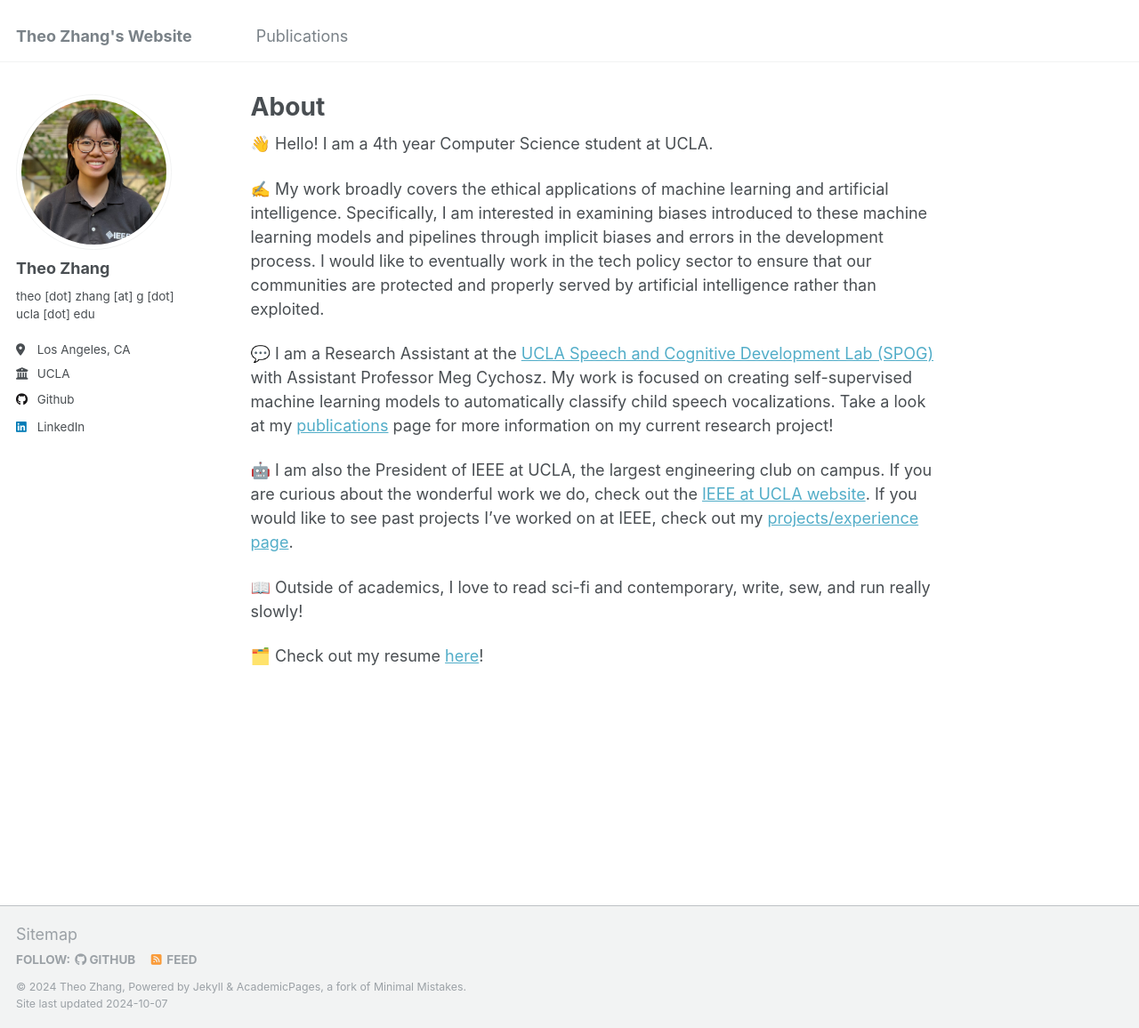
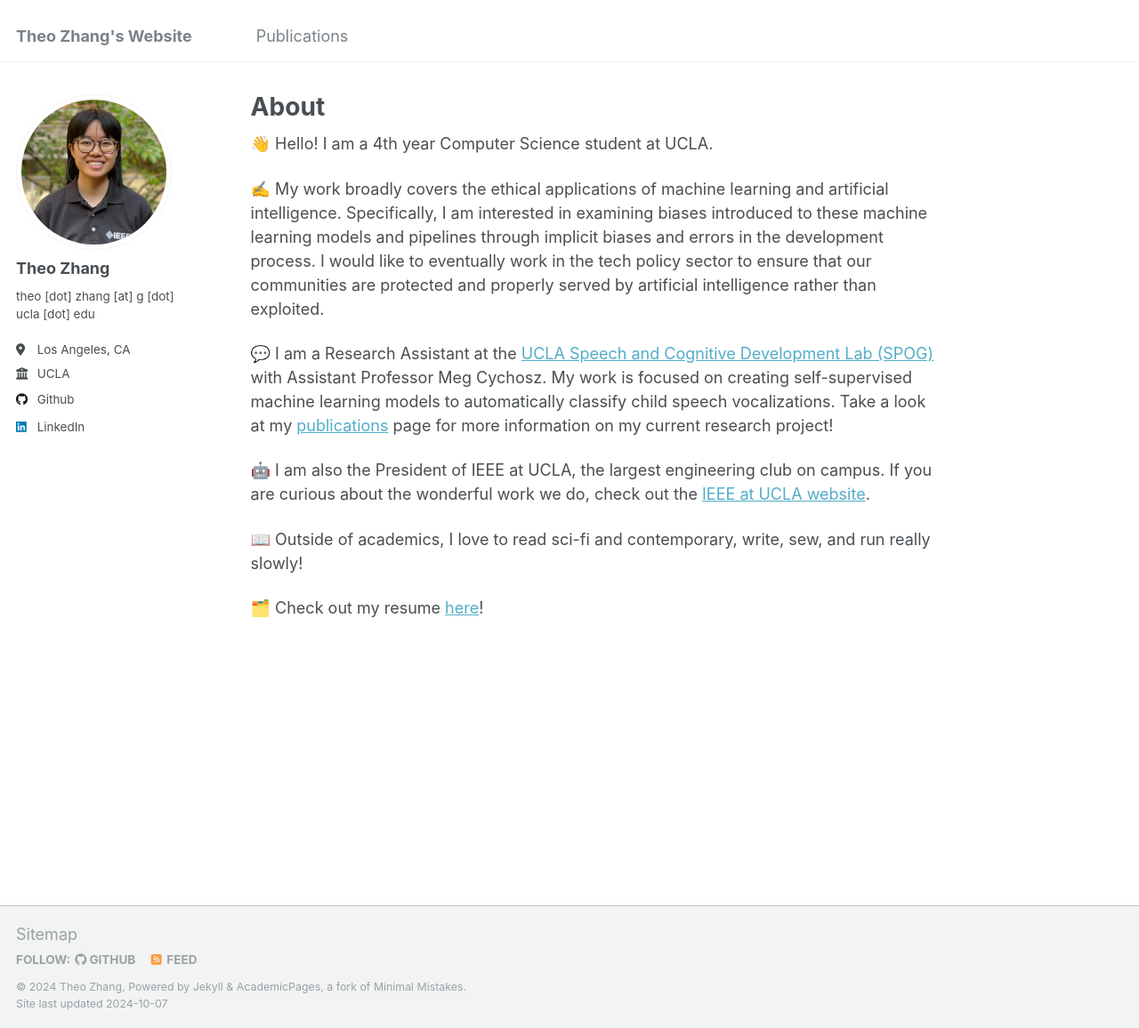
Before and after one commit to theozhangg/theozhangg.github.io, a Jekyll site: the page built from _pages/about.md, in a window 1280 px wide and 1156 px high. Shown: the whole window at 89% size. Built offline with Jekyll 4.4.1, drawn with Linux system fonts in a browser that asks for light colours.

Commit message:
Edited about page

```diff
--- a/_pages/about.md
+++ b/_pages/about.md
@@ -13,7 +13,7 @@ redirect_from:
 
 💬 I am a Research Assistant at the <a href="https://spog.ucla.edu/" target="_blank">UCLA Speech and Cognitive Development Lab (SPOG)</a> with Assistant Professor Meg Cychosz. My work is focused on creating self-supervised machine learning models to automatically classify child speech vocalizations. Take a look at my <a href="https://theozhangg.github.io/publications/" target="_blank">publications</a> page for more information on my current research project!
 
-🤖 I am also the President of IEEE at UCLA, the largest engineering club on campus. If you are curious about the wonderful work we do, check out the <a href="https://ieeebruins.com/" target="_blank">IEEE at UCLA website</a>. If you would like to see past projects I've worked on at IEEE, check out my <a href="https://theozhangg.github.io/projects/" target="_blank">projects/experience page</a>.
+🤖 I am also the President of IEEE at UCLA, the largest engineering club on campus. If you are curious about the wonderful work we do, check out the <a href="https://ieeebruins.com/" target="_blank">IEEE at UCLA website</a>.
 
 📖 Outside of academics, I love to read sci-fi and contemporary, write, sew, and run really slowly!
 
```
